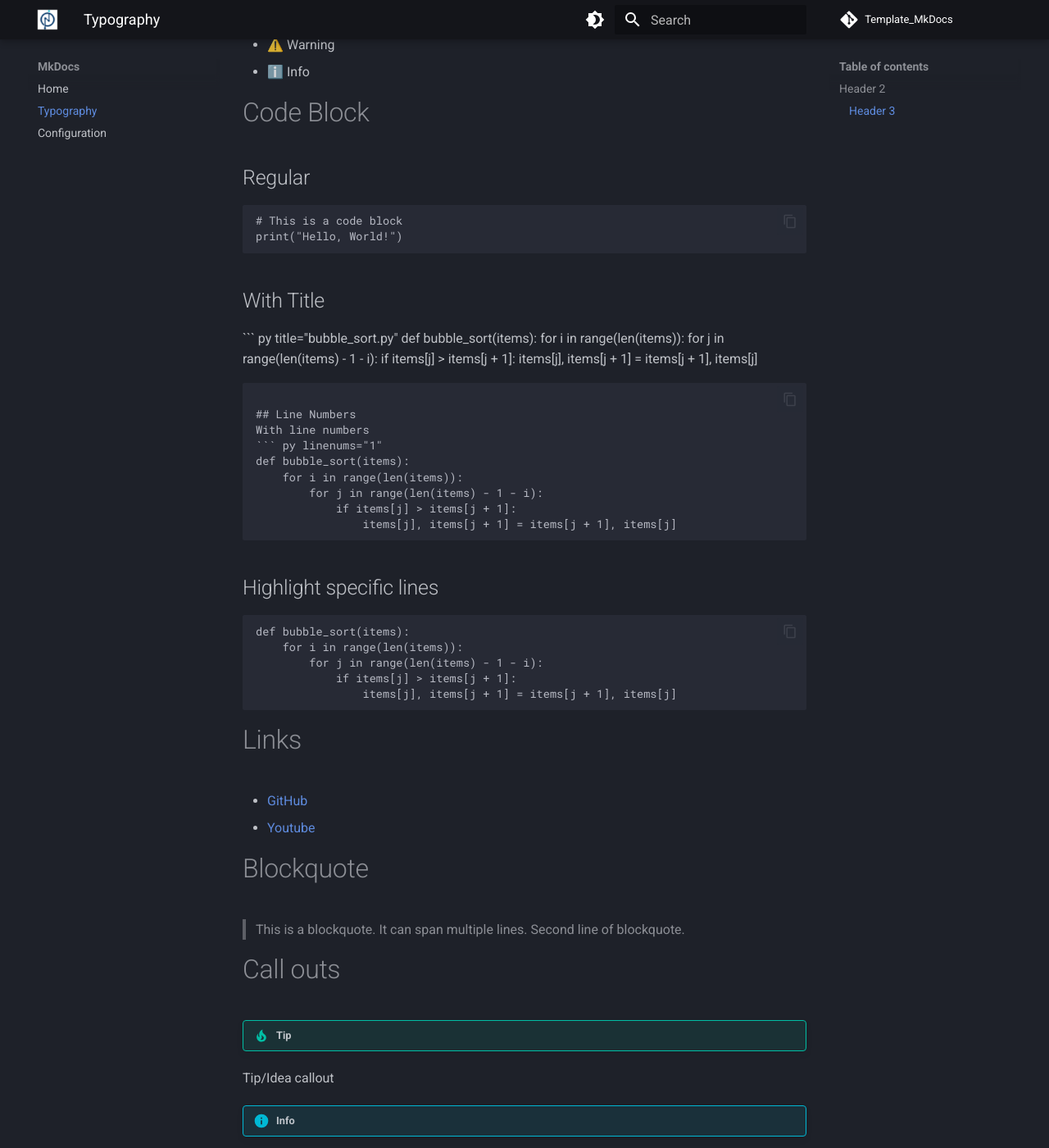
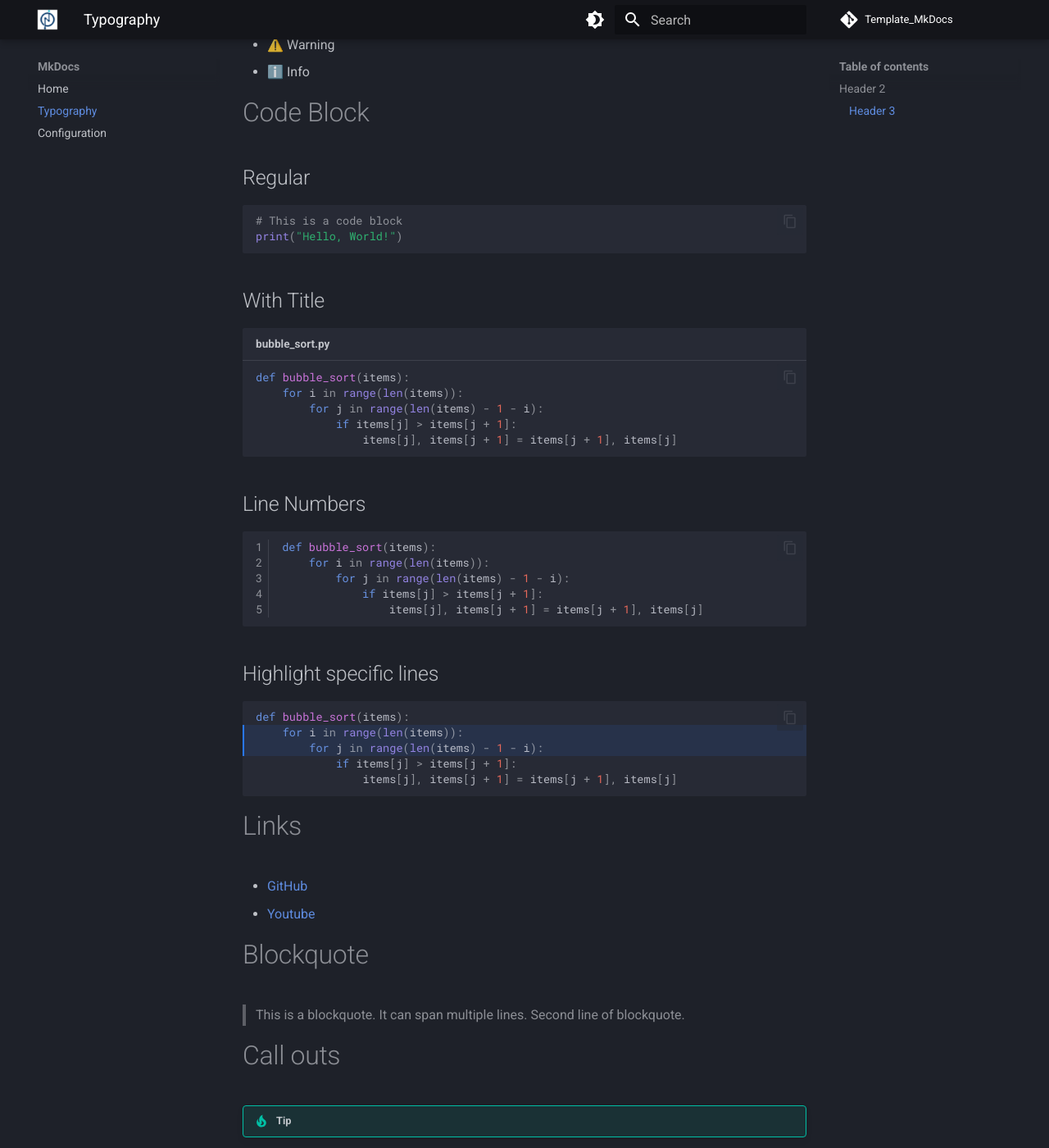
Before and after one commit to NodesAutomations/Template_MkDocs, an MkDocs documentation site: the page built from docs/Typography.md, in a window 1280 px wide and 1400 px high, scrolled down 1673 px. Shown: the whole window at 82% size. Built offline with MkDocs 1.6.1 and Material for MkDocs 9.7.7, drawn with Linux system fonts in a browser that asks for light colours; comment, search, counter and statistics services are not loaded.

Commit message:
Add line numbers support for code blocks in mkdocs.yml and update Typography.md

````diff
--- a/docs/Typography.md
+++ b/docs/Typography.md
@@ -67,7 +67,6 @@ def bubble_sort(items):
 ```
 
 ## Line Numbers
-With line numbers
 ``` py linenums="1"
 def bubble_sort(items):
     for i in range(len(items)):
--- a/mkdocs.yml
+++ b/mkdocs.yml
@@ -44,6 +44,13 @@ theme:
 # Extensions
 markdown_extensions:
   - admonition # for Callout boxes
+  - pymdownx.highlight: # for code block enhancements
+      anchor_linenums: true
+      line_spans: __span
+      pygments_lang_class: true
+  - pymdownx.inlinehilite
+  - pymdownx.snippets
+  - pymdownx.superfences
 
 # Copyright
 copyright: Copyright &copy; 2025 Nodes Automations
````
